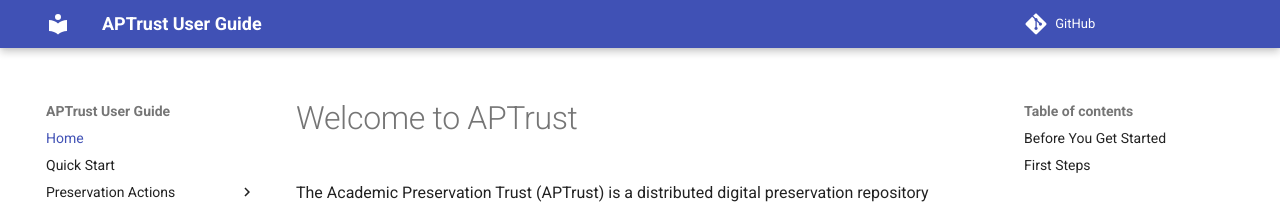
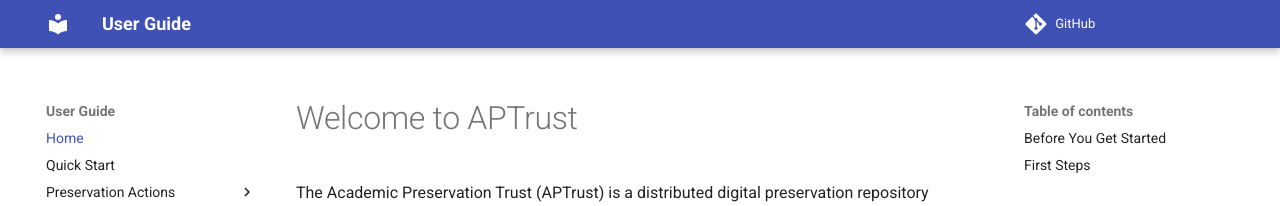
Before and after one commit to APTrust/userguide, an MkDocs documentation site: the page built from docs/index.md, in a window 1280 px wide. Shown: the top 206 px of the page. Built offline with MkDocs 1.6.1 and Material for MkDocs 9.7.7, drawn with Linux system fonts in a browser that asks for light colours; comment, search, counter and statistics services are not loaded.

Commit message:
Update site name

```diff
--- a/mkdocs.yml
+++ b/mkdocs.yml
@@ -1,4 +1,4 @@
-site_name: APTrust User Guide
+site_name: User Guide
 theme: material
 extra_css:
   - 'stylesheets/extra.css'
```
